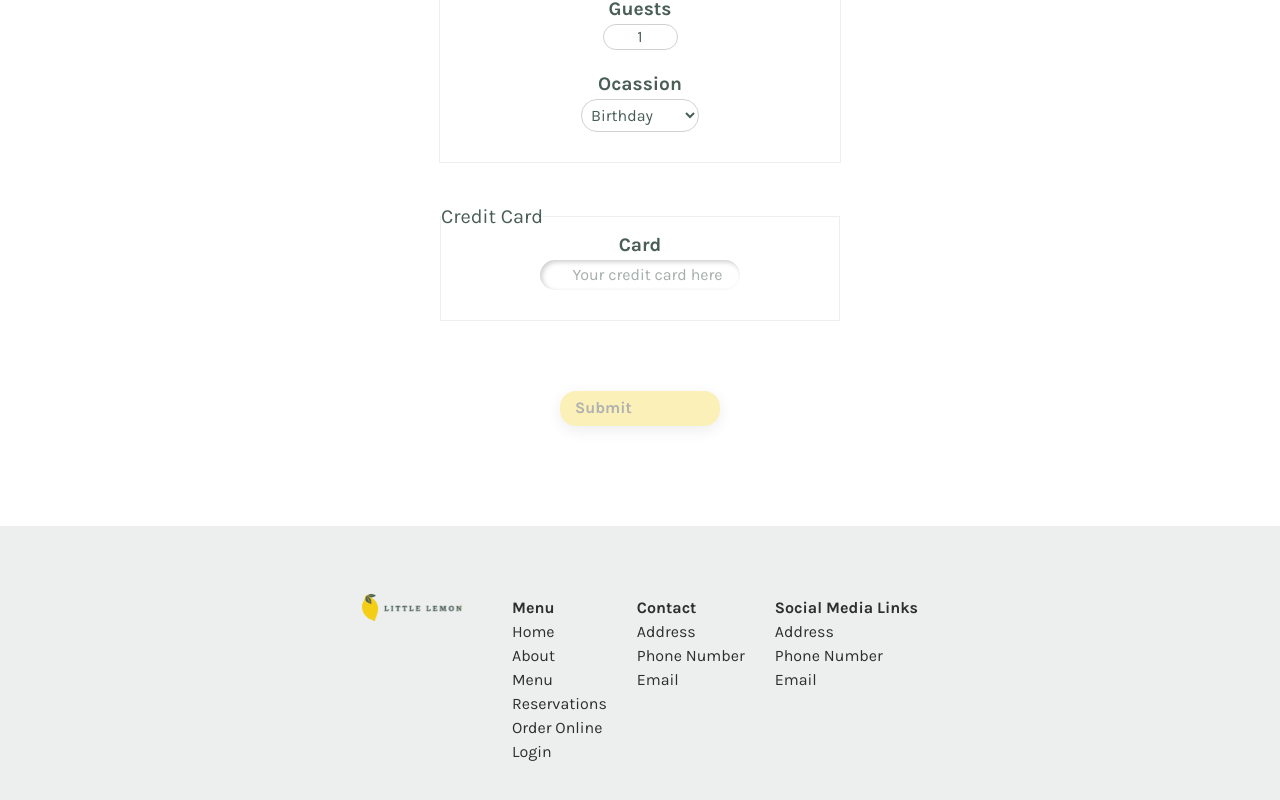
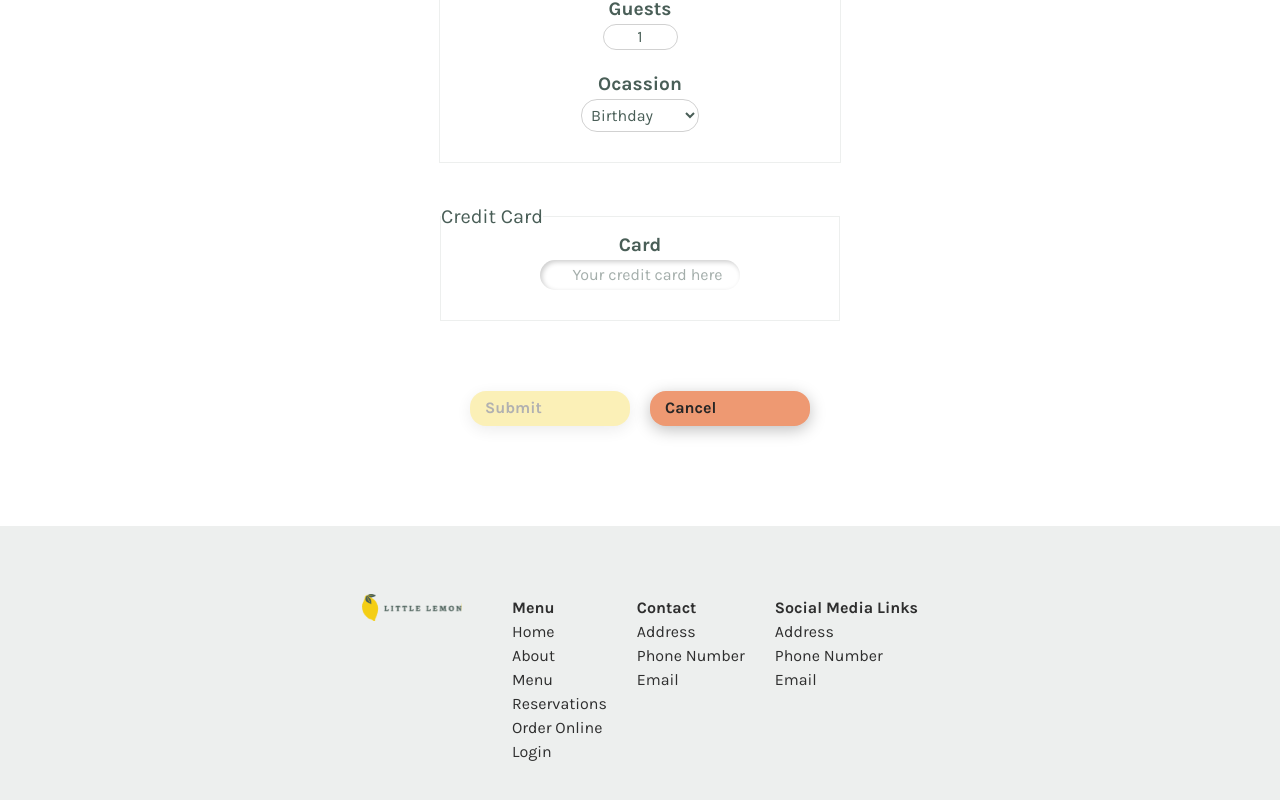
Before and after one commit to friasmariano/little-lemon-app, a Next.js app: page /booking in a window 1280 px wide. Shown: the part 1053-1853 px from the top of the page. Built offline with nearby package versions, Linux system fonts and the light colour scheme; a web font is replaced by a local one.

Commit message:
Cancel button addition to BookinPage

```diff
--- a/components/BookingForm.jsx
+++ b/components/BookingForm.jsx
@@ -505,13 +505,16 @@ export default function BookingForm({ sectionNames, submitFunction }) {
 
                 {/* Submit */}
                 <div className={`${styles.submit}`}>
-                    <button href='/booking/confirmation'
-                            style={{ display: 'flex', padding: '5px 0px 0px 15px' }}
+                    <button style={{ display: 'flex', padding: '5px 0px 0px 15px' }}
                             className={isValid && isDateValid(selectedDate) ?
                                        buttonStyles.default : buttonStyles.disabled}
                             role='button'
                             type='submit'>
                         Submit
+                    </button>
+                    <button style={{ display: 'flex', padding: '5px 0px 0px 15px' }}
+                            className={buttonStyles.secondary}>
+                        Cancel
                     </button>
                 </div>
 
```
